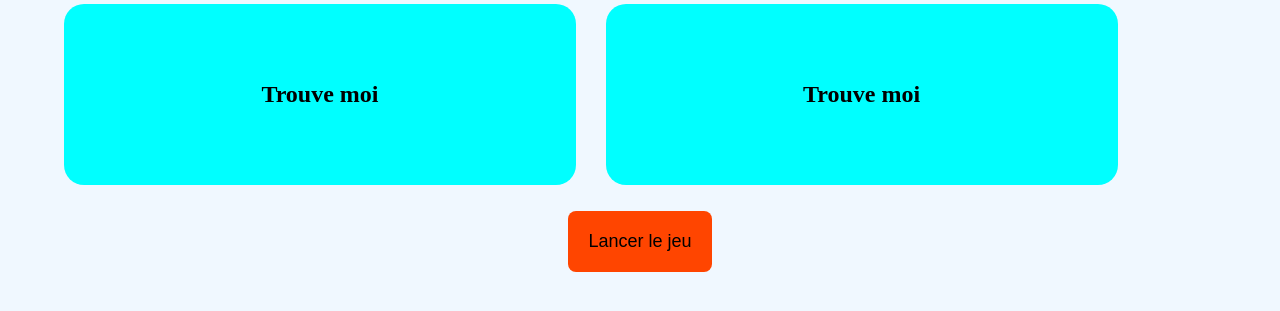
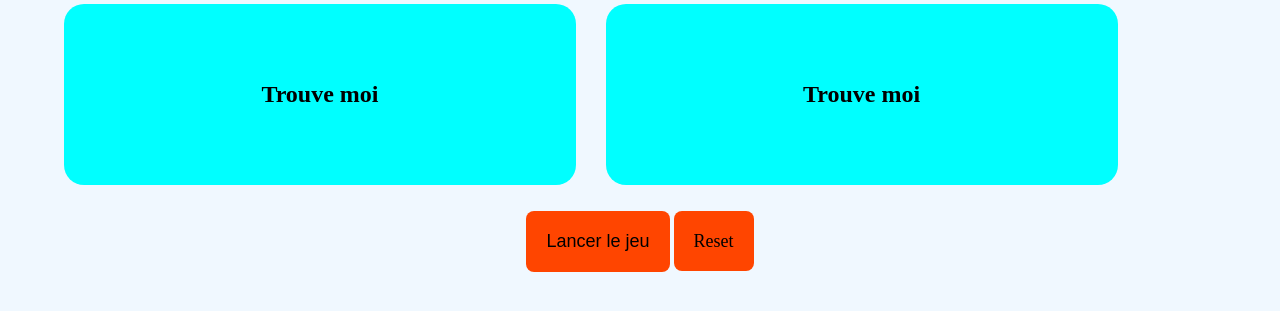
Before and after one commit to AristoteKABELU/-Trouve-moi-, a PHP site: page / in a window 1280 px wide; the page is wider, and only the part inside the window is pictured. Shown: the part 308-619 px from the top of that part. Run offline with PHP 8.4, Linux system fonts and the light colour scheme.

Commit message:
add reset

```diff
--- a/asset/css/style.css
+++ b/asset/css/style.css
@@ -8,6 +8,7 @@ body
 {
  background-color:aliceblue ;
 }
+
 
 .block
 {
@@ -45,15 +46,17 @@ body
     font-size: xxx-large;
 }
 
-.lanceur
+.btn_jeu
 {
+    color: black;
     border:none;
     padding: 20px;
     font-size: large;
     background-color:orangered;
     border-radius: 8px;
+    text-decoration: none;
 }
-.lanceur:hover
+.btn_jeu:hover
 {
     box-shadow: rgba(0, 0, 0, 2) 2px 2px;
     cursor: pointer;
@@ -65,3 +68,8 @@ body
 {
     text-align: center;
 }
+
+#lol
+{
+    color: #6db302;
+}
--- a/asset/js/script.js
+++ b/asset/js/script.js
@@ -4,6 +4,8 @@ let b3 = document.getElementById("b3")
 let b4 = document.getElementById("b4")
 let parent = document.getElementById("parent")
 let start = document.getElementById("start")
+let reset = document.getElementById("reset")
+let title = document.querySelector('.titre');
 let child = null;
 let interval = null;
 let timeout = null;
@@ -25,9 +27,16 @@ function round_color()
     parent.children.item(child).innerText = "Gagnant";
 }
 
+function endGame(){
+        b1.style.color = "white";
+        b2.style.color = "white";
+        b3.style.color = "white";
+        b4.style.color = "white"
+}
+
 start.addEventListener('click', function () {
     if (!interval) {
-        interval = setInterval(round_color, 1000);
+        interval = setInterval(round_color, 500);
     }
 
     if (!timeout) {
@@ -38,11 +47,13 @@ start.addEventListener('click', function () {
         e.preventDefault();
         if(e.target.innerText == "Gagnant")
         {
-            console.log("Vous avez gagné!");
+            endGame();
+            title.innerText = "Felicitation, vous avez gagné!";
         }
         else
         {
-            console.log("Vous avez perdu !")
+            endGame();
+            title.innerText = "Desolé! vous avez perdu!";
         }
     });
 
@@ -60,7 +71,7 @@ start.addEventListener('click', function () {
         // b2.innerText = "2";
         // b3.innerText = "3";
         // b4.innerText = "4";
-    }, 2 * 1000);
+    }, 2 * 2000);
 
 
 });
--- a/index.html
+++ b/index.html
@@ -17,7 +17,8 @@
         <div class ="block" id="b4">Trouve moi</div>
     </div>
     <div class="center">
-        <button id="start" class="lanceur">Lancer le jeu</button>
+        <button id="start" class="btn_jeu">Lancer le jeu</button>
+        <a href="index.html" class="btn_jeu">Reset</a>
     </div>
 </body>
 </html>
```
